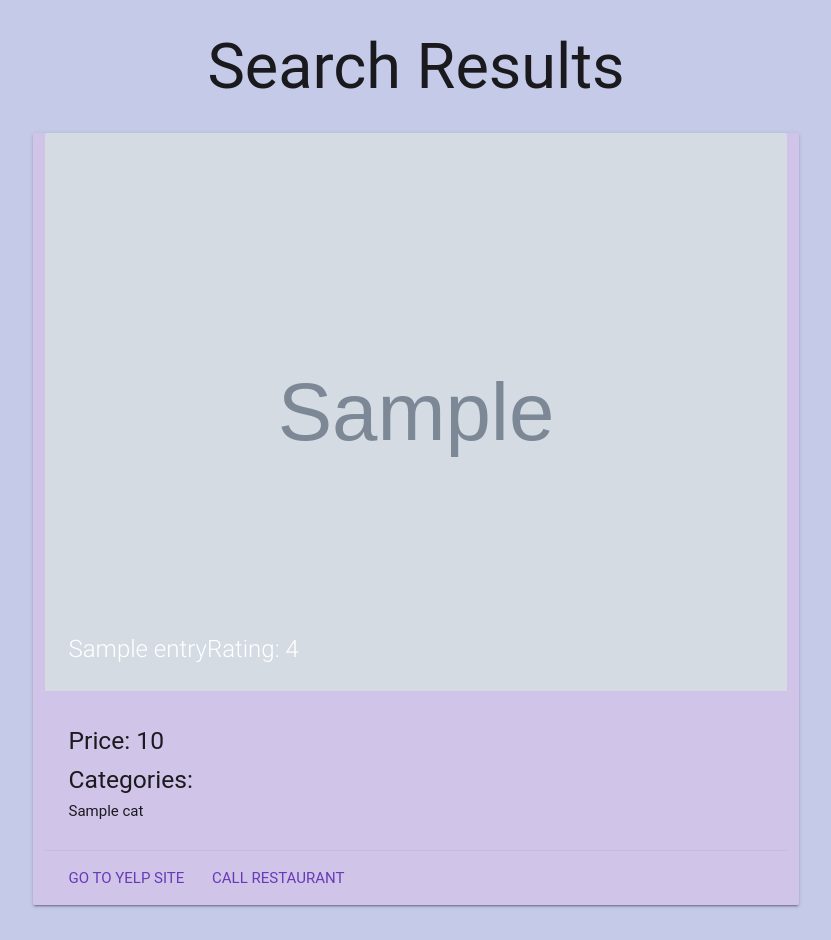
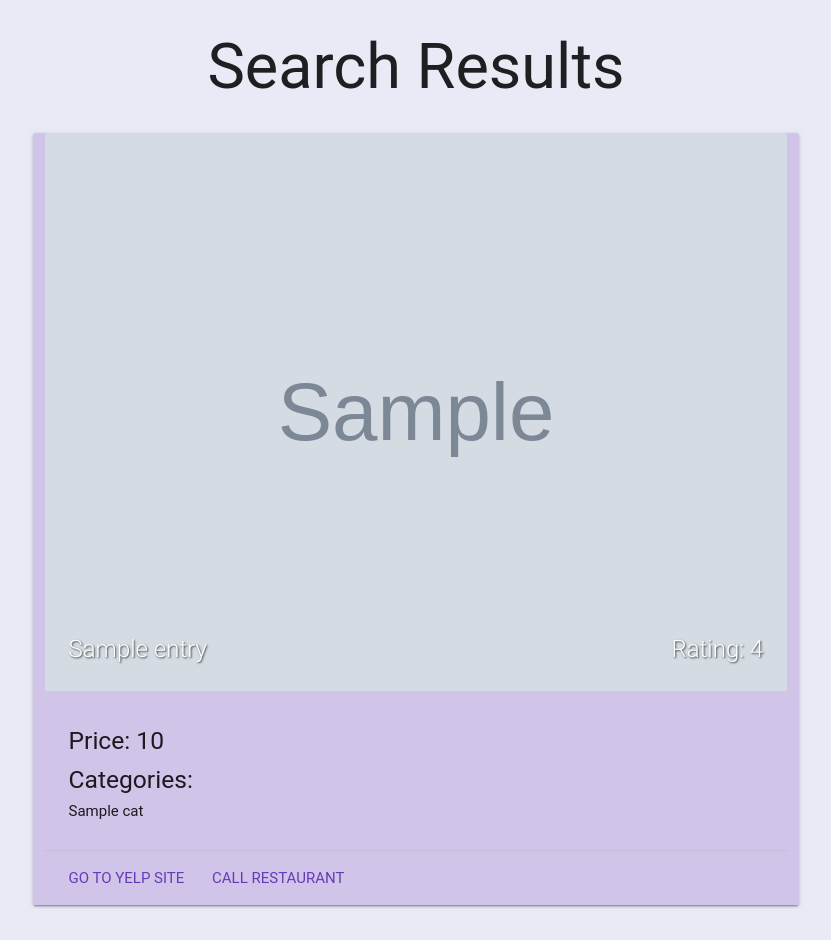
Before and after one commit to AppleKid7/lookup, a Django app: template templates/results.html in a window 1280 px wide. Shown: the whole page, without its empty margins (224-1055 px from the left). Run offline with Django 3.2, Linux system fonts and the light colour scheme; the template is opened without the code that fills it: most values are stand-ins (such as "Sample title", 1, 10 or a date in 2020); grey boxes marked "Sample" are stand-in pictures; some libraries are stand-ins or nearby versions; some web fonts are replaced.

Commit message:
fixed style

```diff
--- a/templates/results.html
+++ b/templates/results.html
@@ -5,12 +5,12 @@
   <meta charset="UTF-8">
   <meta name="viewport" content="width=device-width, initial-scale=1.0">
   <meta http-equiv="X-UA-Compatible" content="ie=edge">
-  <link href="{% static "css/styles.css" %} rel="stylesheet">
   <link rel="stylesheet" href="https://cdnjs.cloudflare.com/ajax/libs/materialize/0.97.8/css/materialize.min.css">
+  <link href="{% static "css/styles.css" %}" rel="stylesheet">
   <!--<link rel="stylesheet" href="../static/css/styles.css">-->
   <title>Search Results</title>
 </head>
-<body class="indigo lighten-4">
+<body class="indigo lighten-5">
   <div class="container">
     <h1 class="text-grey text-darken-4 center-align">Search Results</h1>
     <div class="row"> <!-- here is where you repeat the components -->
```
